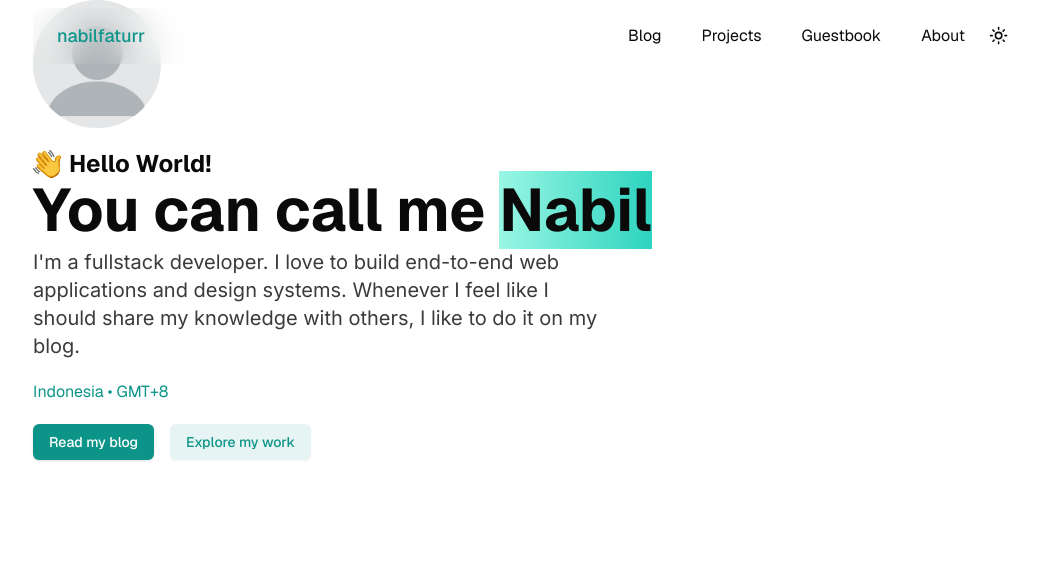
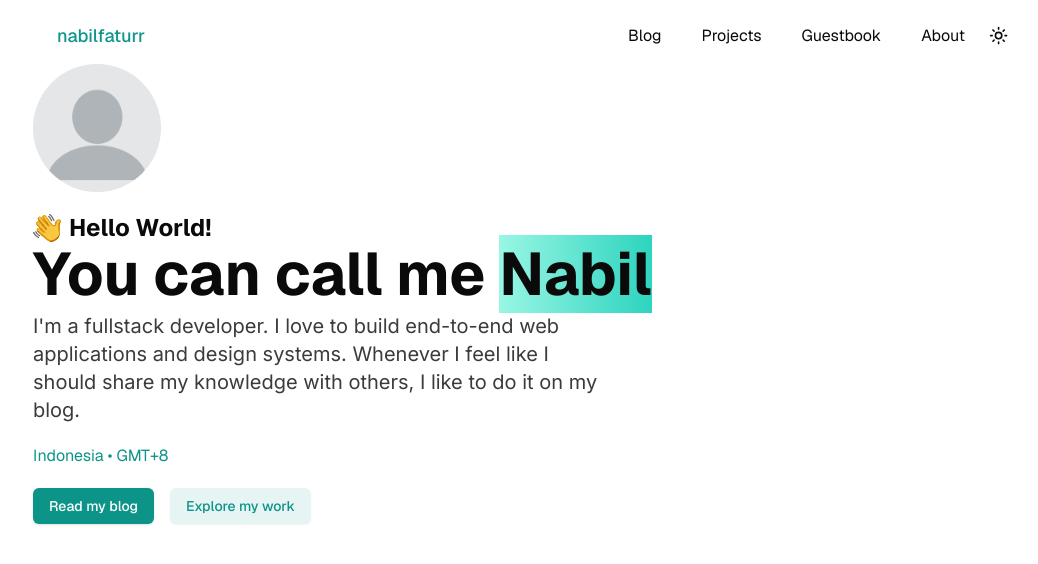
Before and after one commit to nabilfaturr/portfolio, a Next.js app: page / in a window 1280 px wide. Shown: the top 564 px of the page, without its empty margins (103-1141 px from the left). Built offline with nearby package versions, Linux system fonts and the light colour scheme.

Commit message:
style: change hero pt

```diff
--- a/src/app/page.tsx
+++ b/src/app/page.tsx
@@ -8,7 +8,7 @@ const inter = Inter({ subsets: ["latin"] });
 
 export default function Home() {
   return (
-    <section className="w-full h-screen relative mt-header">
+    <section className="w-full h-screen mt-16">
       <Hero />
     </section>
   );
```
